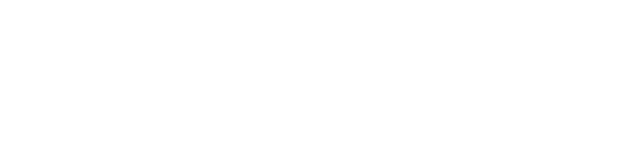
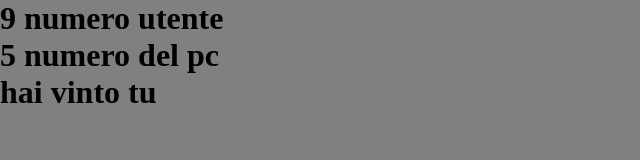
Before and after one commit to LorenzoRegalzi/js-mail-dadi, a plain HTML site: page ex2/index.html in a window 1280 px wide. Shown: the whole page, without its empty margins (0-640 px from the left). Drawn offline with Linux system fonts and the light colour scheme.

Commit message:
secondo esercizio stilizzato

```diff
--- a/ex2/css/master.css
+++ b/ex2/css/master.css
@@ -0,0 +1,6 @@
+*{
+    padding: 0;
+    margin: 0;
+    box-sizing: border-box;
+    background-color: grey;
+}
--- a/ex2/index.html
+++ b/ex2/index.html
@@ -6,7 +6,18 @@
         <link rel="stylesheet" href="/css/master.css">
     </head>
     <body>
-
+        <div class="utente">
+        <h1 id="Primo"></h1>
+    </div>
+        <div class="pc">
+        <h1 id="Secondo"></h1>
+    </div>
+        <div class="risultato">
+        <h1 id="vittoria"></h1>
+    </div>
+        <div class="result">
+        <h1 id="sconfitta"></h1>
+    </div>
 
 
 
--- a/ex2/js/main.js
+++ b/ex2/js/main.js
@@ -1,16 +1,19 @@
 alert('premi per giocare')
 var numeroUtente = Math.random()*10;
 console.log('il tuo numero e '+numeroUtente.toFixed(0));
+document.getElementById('Primo').innerHTML = numeroUtente.toFixed(0)+' numero utente';
 var pc = Math.random()*10;
 console.log('il numero del pc e '+ pc.toFixed(0));
-
+document.getElementById('Secondo').innerHTML = pc.toFixed(0) + ' numero del pc';
 
 
 
 if (numeroUtente>pc) {
     console.log('hai vinto tu!');
-} else if  (numeroUtente == pc) {
+    document.getElementById('vittoria').innerHTML ='hai vinto tu';
+} else if  (numeroUtente === pc) {
     console.log('pareggio');
 } else {
     console.log('ha vinto il pc');
+    document.getElementById('sconfitta').innerHTML ='hai perso';
 }
```
